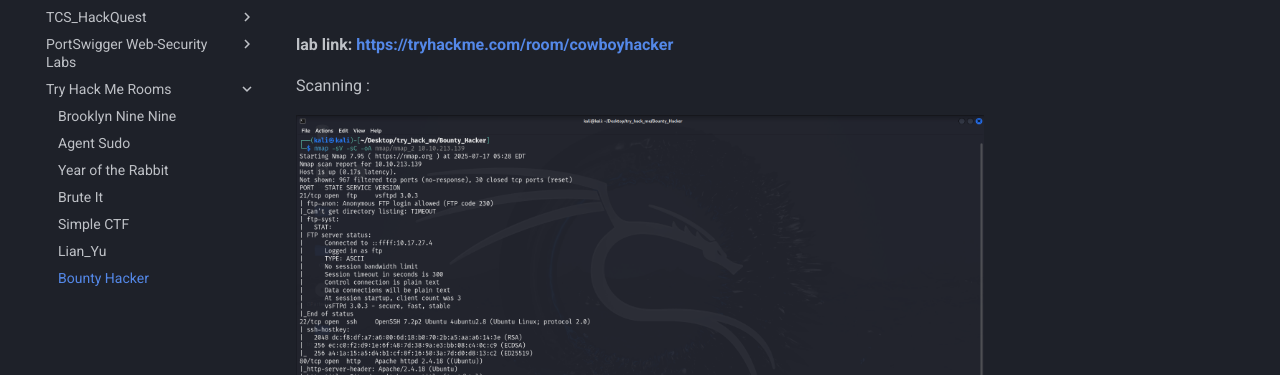
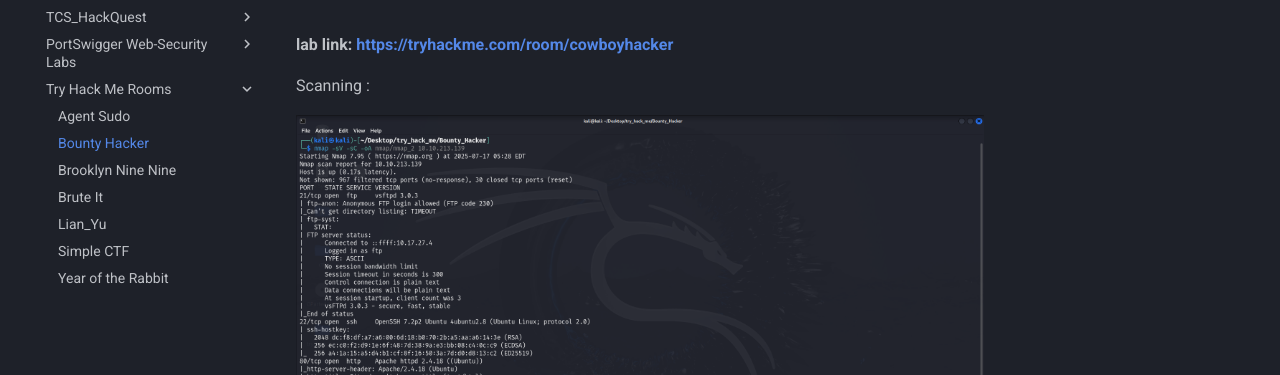
Before and after one commit to DKsec-1/mkdocs, an MkDocs documentation site: the page built from docs/Try_hack_me/bountyhacker.md, in a window 1280 px wide. Shown: the part 148-523 px from the top of the page. Built offline with MkDocs 1.6.1 and Material for MkDocs 9.7.7, drawn with Linux system fonts in a browser that asks for light colours.

Commit message:
alphabetical

```diff
--- a/mkdocs.yml
+++ b/mkdocs.yml
@@ -21,10 +21,10 @@
       - SQL injection: Portswigger_labs/SQL_Inj.md
       - Server-side request forgery (SSRF): Portswigger_labs/ssrf.md
   - Try Hack Me Rooms:
+      - Agent Sudo: Try_hack_me/Agent_sudo.md
+      - Bounty Hacker: Try_hack_me/bountyhacker.md
       - Brooklyn Nine Nine: Try_hack_me/brooklyn_nine_nine.md
-      - Agent Sudo: Try_hack_me/Agent_sudo.md
+      - Brute It: Try_hack_me/bruteit.md
+      - Lian_Yu: Try_hack_me/lianyu.md
+      - Simple CTF: Try_hack_me/simplectf.md
       - Year of the Rabbit: Try_hack_me/yearofrabbit.md
-      - Brute It: Try_hack_me/bruteit.md
-      - Simple CTF: Try_hack_me/simplectf.md
-      - Lian_Yu: Try_hack_me/lianyu.md
-      - Bounty Hacker: Try_hack_me/bountyhacker.md
```
